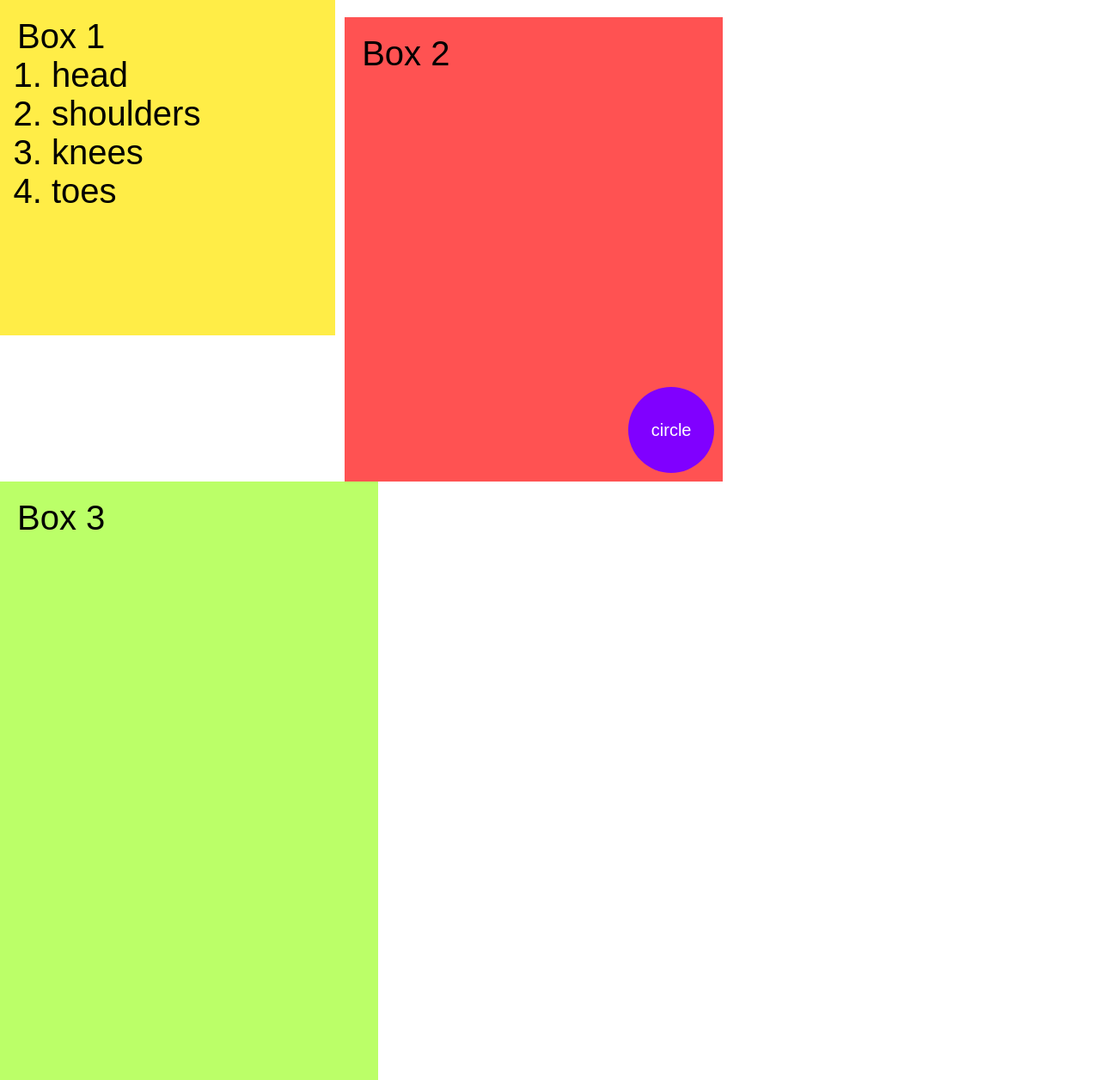
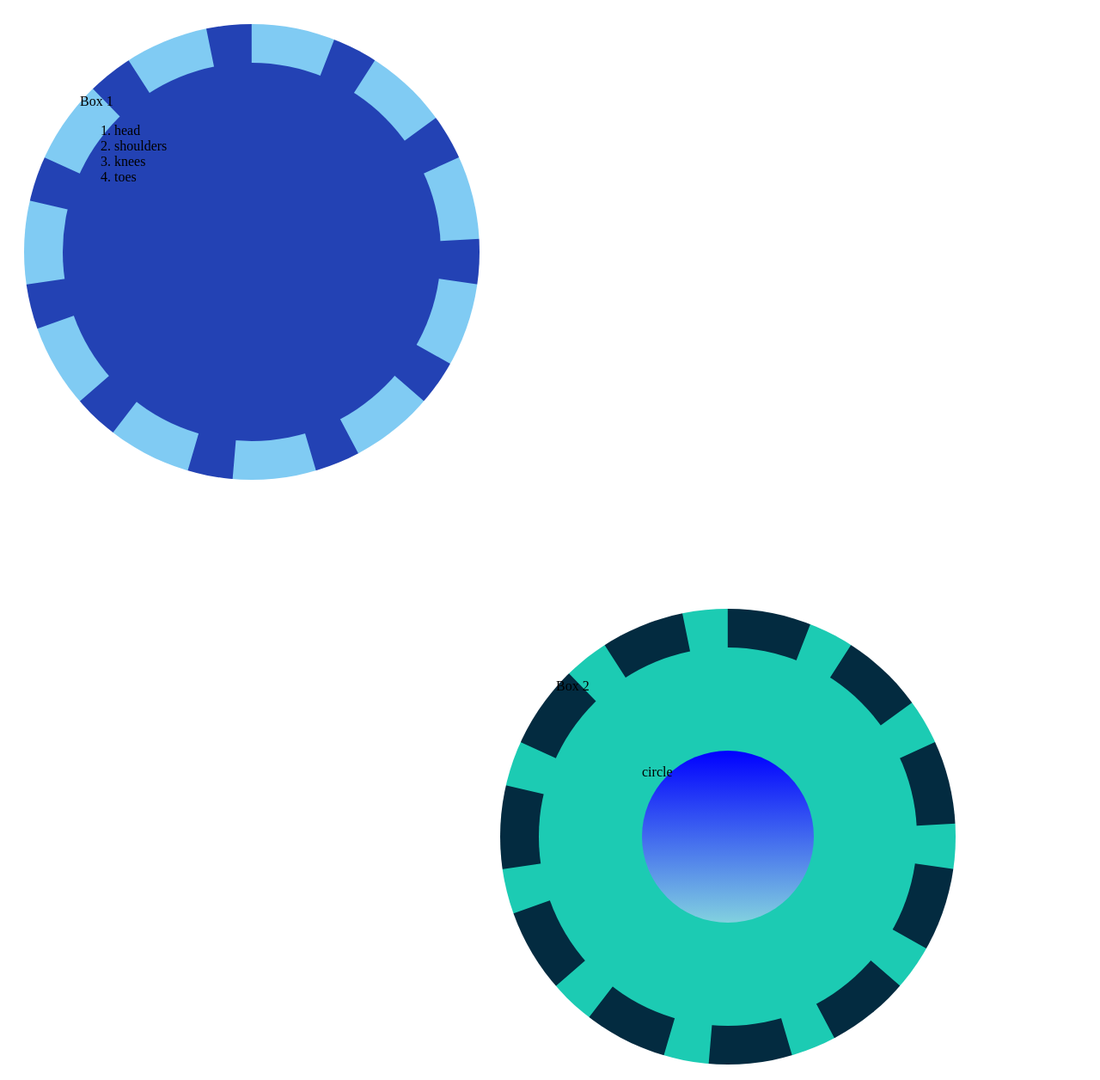
Before and after one commit to ampetw/abstract-composition-2, a plain HTML site: page index.html in a window 1280 px wide. Shown: the top 1256 px of the page at 86% size. Drawn offline with Linux system fonts and the light colour scheme.

Commit message:
Refactor CSS styles for layout and design
Updated styles for mainbox elements and added new shapes.

```diff
--- a/assets/css/styles.css
+++ b/assets/css/styles.css
@@ -1,9 +1,4 @@
 /*asterisk means everything on that page will take a new style*/
-*{
-    margin:0px;
-    font-size: 40px;
-    font-family:Arial, Helvetica, sans-serif;
-}
 
 /*class names*/
 
@@ -13,11 +8,19 @@
 
     display: inline-block;
     position: relative;
-    background:rgb(255,237,71);
-    width:350px;
-    height:350px;
+    background:rgb(35, 66, 180);
+    width:400px;
+    height:400px;
     vertical-align: top;
     padding:20px;
+    border-radius: 60%;
+    margin: 20px;
+    border: 10px;
+    border-color: rgb(128, 203, 243);;
+    border-style: dashed;
+    border-width: 45px;
+
+
 
 }
 
@@ -25,12 +28,17 @@
 
     display: inline-block;
     position: relative;
-    background:rgb(255,82,82);
+    background:rgb(28, 203, 179);
     width:400px;
-    height:500px;
+    height:400px;
     vertical-align: top;
     padding:20px;
-    margin-top: 20px;
+    margin-top: 700px;
+    border-radius: 60%;
+    border: 10px;
+    border-color: rgb(3, 43, 64);;
+    border-style: dashed;
+    border-width: 45px;
 
 }
 
@@ -38,31 +46,75 @@
 
     display: inline-block;
     position: relative;
-    background:rgb(187,255,104);
+    background:rgb(107, 183, 160);
     width:400px;
-    height:900px;
+    height:400px;
     vertical-align: top;
     padding:20px;
-
+    margin-top: 20px;
+    border-radius: 70%;
+    border: 10px;
+    border-color: rgb(205, 243, 128);;
+    border-style: dashed;
+    border-width: 45px;
 }
 
 .circle{
-    position:absolute;
-    display: inline-block;
-    right:10px;
-    bottom:10px;
-    background:rgb(128,0,255);
-    width:100px;
-    height:100px;
-    border-radius: 100%;
-    align-content: center;
-    text-align: center;
+    position: absolute;
+    width: 200px;
+    height: 200px;
+    border-radius: 50%;
+    top: 50%;
+    left: 50%;
+    transform: translate(-50%, -50%);
+    background: linear-gradient(to bottom, blue, rgb(130, 209, 223));
 }
 
-/* > means to go inside, p means for each paragraph */
+.circle2{
+    position: absolute;
+    width: 200px;
+    height: 200px;
+    border-radius: 50%;
+    top: 50%;
+    left: 50%;
+    transform: translate(-50%, -50%);
+    background: linear-gradient(to left, rgb(200, 200, 236), rgb(61, 237, 152));
+}
 
-.circle > p{
-    font-size:20px;
-    color:white;
+.circle3{
+    position: absolute;
+    width: 200px;
+    height: 200px;
+    border-radius: 50%;
+    top: 50%;
+    left: 50%;
+    transform: translate(-50%, -50%);
+    background: linear-gradient(to left, rgb(200, 200, 236), rgb(12, 190, 36));
+}
 
+.square{
+    position: fixed;
+    width: 200px;
+    height: 200px;
+    margin:100px;
+    background: linear-gradient(to left, rgb(200, 200, 236), rgb(12, 190, 36));
+    opacity: 0.7;
 }
+
+.square2{
+    position: fixed;
+    width: 200px;
+    height: 200px;
+    margin:100px;
+    background: linear-gradient(to left, rgb(200, 200, 236), rgb(12, 190, 36));
+    opacity: 0.7;
+}
+
+.square3{
+    position: absolute;
+    width: 200px;
+    height: 200px;
+    margin:100px;
+    background: linear-gradient(to left, rgb(200, 200, 236), rgb(12, 190, 36));
+    opacity: 0.7;
+}
```
